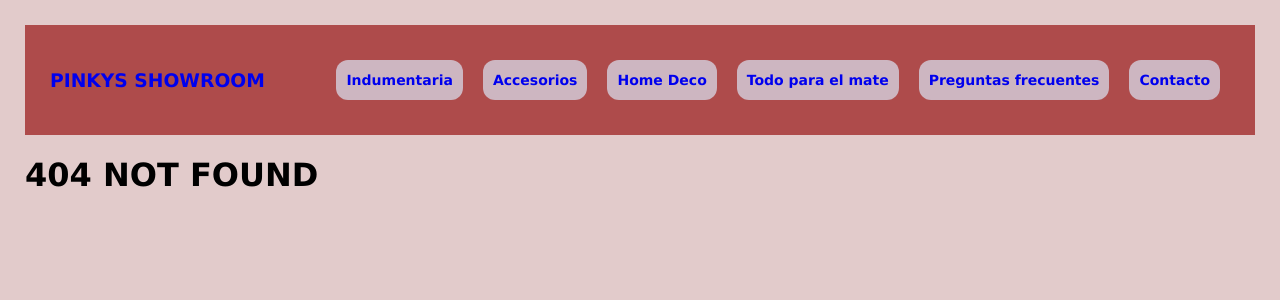
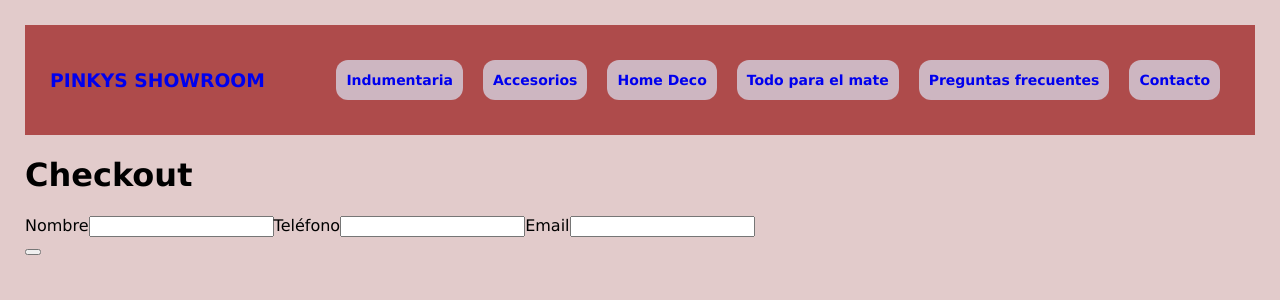
Before and after one commit to MiliDiazGrizzuti/ProyectoFinalReactJs, a React (Create React App) app: page /checkout in a window 1280 px wide. Before the commit this address had no page. Shown: the top 300 px of the page. Built offline with nearby package versions, Linux system fonts and the light colour scheme.

Commit message:
agrego firebase y checkout

```diff
--- a/package.json
+++ b/package.json
@@ -6,6 +6,7 @@
     "@testing-library/jest-dom": "^5.16.5",
     "@testing-library/react": "^13.4.0",
     "@testing-library/user-event": "^13.5.0",
+    "firebase": "^10.0.0",
     "react": "^18.2.0",
     "react-dom": "^18.2.0",
     "react-router-dom": "^6.13.0",
--- a/src/App.js
+++ b/src/App.js
@@ -10,6 +10,7 @@ import ItemDetailContainer from './Components/ItemDetailContainer/ItemDetailCont
 import { BrowserRouter, Routes, Route } from 'react-router-dom';
 import { CartProvider } from './Context/CartContext';
 import Cart from './Components/Cart/Cart';
+import Checkout from './Components/Checkout/Checkout';
 
 function App() {
   return (
@@ -18,10 +19,11 @@ function App() {
         <CartProvider>
           <NavBar />
           <Routes>
-            <Route path='/' element={<ItemListContainer/>}/>
+            <Route path='/' element={<ItemListContainer greeting={'Todos nuestros productos'}/>}/>
             <Route path='/category/:categoryId' element={<ItemListContainer greeting={"Productos por categoría"}/>}/>
             <Route path='/item/:itemId' element={<ItemDetailContainer />}/>
             <Route path='/cart' element={<Cart />} />
+            <Route path='/checkout' element={<Checkout />} />
             <Route path='*' element={<h1>404 NOT FOUND</h1>}/>
           </Routes>
         </CartProvider>
--- /dev/null
+++ b/src/Components/Checkout/Checkout.jsx
@@ -0,0 +1,90 @@
+import { writeBatch } from "firebase/firestore";
+import React, { useContext, useState } from "react";
+import { CartContext } from "../../Context/CartContext";
+import CheckoutForm from "../CheckoutForm/CheckoutForm";
+import { getDocs, collection, query, where, documentId, Timestamp, addDoc } from "firebase/firestore";
+import { db } from "../../Services/Firebase/FirebaseConfig";
+
+
+const Checkout = () => {
+    const [loading, setLoading] = useState(false)
+    const [orderId, setOrderId] = useState('')
+
+    const { cart, total, clearCart } = useContext(CartContext)
+
+    const createOrder = async ({ name, phone, email}) => {
+        setLoading(true)
+
+        try {
+            const objOrder = {
+                buyer: {
+                    name, phone, email
+                },
+                items: cart,
+                total: total,
+                date: Timestamp.fromDate(new Date())
+            }
+
+            const batch = writeBatch(db)
+
+            const outOfStock = []
+
+            const ids = cart.map(prod => prod.id)
+
+            const productsRef = collection(db, 'products')
+
+            const productsAddedFromFirestore = await getDocs(query(productsRef, where(documentId(), 'in', ids )))
+
+            const { docs } = productsAddedFromFirestore
+
+            docs.forEach(doc => {
+                const dataDoc = doc.data()
+                const stockDb = dataDoc.stockDb
+                const productAddedToCart = cart.find(prod => prod.id === doc.id)
+                const prodQuantity = productAddedToCart?.quantity
+
+                if(stockDb >= prodQuantity) {
+                    batch.update(doc.ref, { stock: stockDb - prodQuantity})
+                } else {
+                    outOfStock.push({ id: doc.id, ...dataDoc})
+                }
+            })
+
+            if(outOfStock.length === 0) {
+                await batch.commit()
+
+                const orderRef = collection(db, 'orders')
+
+                const orderAdded = await addDoc(orderRef, objOrder)
+
+                setOrderId(orderAdded.id)
+                clearCart()
+            } else {
+                console.error('Hay productos que están fuera de stock')
+            }
+
+        } catch (error) {
+            console.log(error)
+        } finally {
+            setLoading(false)
+        }
+
+    }
+
+    if(loading) {
+        return <h1>Se está generando su orden..</h1>
+    }
+
+    if(orderId) {
+        return <h1>El id de su compra es: {orderId}</h1>
+    }
+
+    return (
+        <div>
+            <h1>Checkout</h1>
+            <CheckoutForm onConfirm={createOrder}/>
+        </div>
+    )
+}
+
+export default Checkout;
--- /dev/null
+++ b/src/Components/CheckoutForm/CheckoutForm.jsx
@@ -0,0 +1,57 @@
+import React from "react";
+import { useState } from "react";
+
+const CheckoutForm = ({ onConfirm }) => {
+    const [name, setName] = useState('')
+    const [phone, setPhone] = useState('')
+    const [email, setEmail] = useState('')
+
+    const handleConfirm = (event) => {
+        event.preventDefault()
+
+        const userData = {
+            name, phone, email
+        }
+
+        onConfirm(userData)
+    }
+
+    return (
+        <div className='Container'>
+            <form onSubmit={handleConfirm} className='Form'>
+                <label classname='Label'>
+                    Nombre
+                    <input
+                        className='Input'
+                        type='text'
+                        value={name}
+                        onChange={({ target }) => setName(target.value)}
+                    />
+                </label>
+                <label className='Label'>
+                    Teléfono
+                    <input
+                        className='Input'
+                        type='text'
+                        value={phone}
+                        onChange={({ target }) => setPhone(target.value)}
+                    />
+                </label>
+                <label className='Label'>
+                    Email
+                    <input
+                        className='Input'
+                        type='text'
+                        value={email}
+                        onChange={({ target }) => setEmail(target.value)}
+                    />
+                </label>
+                <div className='Label'>
+                    <button type='submit' className='Options'></button>
+                </div>
+            </form>
+        </div>
+    )
+}
+
+export default CheckoutForm;
--- a/src/Components/ItemDetailContainer/ItemDetailContainer.jsx
+++ b/src/Components/ItemDetailContainer/ItemDetailContainer.jsx
@@ -1,22 +1,38 @@
 import { useState, useEffect } from 'react';
-import { getProductsByIdCategory } from '../../Productos';
 import ItemDetail from '../ItemDetail/ItemDetail';
 import { useParams } from 'react-router-dom'
 
+import { getDoc, doc } from 'firebase/firestore';
+import { db } from '../../Services/Firebase/FirebaseConfig';
+
 const ItemDetailContainer = () => {
     const [product, setProduct] = useState(null)
+    const [loading, setLoading] = useState (true)
 
     const { itemId } = useParams()
 
     useEffect(() => {
-        getProductsByIdCategory(itemId)
+        setLoading(true)
+
+        const docRef = doc(db, 'products', itemId)
+
+        getDoc(docRef)
             .then(response => {
-                setProduct(response)
+                const data = response.data()
+                const productAdapted = { id: response.id, ...data }
+                setProduct(productAdapted)
             })
             .catch(error => {
                 console.log(error)
             })
+            .finally(() => {
+                setLoading(false)
+            })
     }, [itemId])
+
+    if (loading) {
+        return <p>Cargando...</p>;
+    }
 
     return(
         <div className='ItemDetailContainer'>
--- a/src/Components/ItemListContainer/ItemListContainer.jsx
+++ b/src/Components/ItemListContainer/ItemListContainer.jsx
@@ -1,40 +1,49 @@
 import React from "react";
 import { useState, useEffect } from "react";
-import { getProducts, getProductsByIdCategory } from "../../Productos";
 import ItemList from "../ItemList/ItemList";
 import { useParams } from 'react-router-dom';
+import { getDocs, collection, query, where } from "firebase/firestore";
+import { db } from "../../Services/Firebase/FirebaseConfig";
 
 const ItemListContainer = () => {
     const [products, setProducts] = useState ([])
+    const [loading, setLoading] = useState(true)
 
     const { categoryId } = useParams()
 
     useEffect(() => {
-        const fetchData = async () => {
-            try {
-                let response;
+        setLoading(true)
 
-                if (categoryId) {
-                    response = await getProductsByIdCategory(categoryId);
-                } else {
-                    response = await getProducts();
-                }
+        const collectionRef = categoryId
+            ? query(collection(db, 'products'), where('category', '==', categoryId))
+            : collection(db, 'products')
 
-                setProducts(response);
-            } catch (error) {
-                console.error(error);
-            }
-        };
+        getDocs(collectionRef)
+            .then(response => {
+                const productsAdapted = response.docs.map(doc => {
+                    const data = doc.data()
+                    return { id: doc.id, ...data }
+                })
+                setProducts(productsAdapted)
+            })
+            .catch(error => {
+                console.log(error)
+            })
+            .finally(() => {
+                setLoading(false)
+            })
+    }, [categoryId])
 
-        fetchData();
-    }, [categoryId]);
+    if (loading) {
+        return <p>Cargando...</p>;
+    }
 
     return (
         <div className="itemlistcontainer">
             <h1 className="greeting">Bienvenidos a Pinkys Showroom</h1>
             <ItemList products={products} />
         </div>
-    );
+    )
 }
 
 export default ItemListContainer;
--- a/src/Productos.js
+++ /dev/null
@@ -1,45 +0,0 @@
-const products = [
-    {
-        id: '1',
-        name: 'Vestido Paris',
-        price: 12000,
-        category: 'Indumentaria',
-        img: '../Imagenes/Vestido.jpeg',
-        stock: 15,
-        description: 'Vestido de lino'
-    },
-    {
-        id: '2',
-        name: 'Gorra África',
-        price: 6000,
-        category: 'Accesorios',
-        img: '../Imagenes/Gorra.jpeg',
-        stock: 22,
-        description: 'Gorra beige'
-    },
-    {
-        id: '3',
-        name: 'Mantel Santorini',
-        price: 10000,
-        category: 'Home Deco',
-        img: '../Imagenes/Mantel.jpeg',
-        stock: 10,
-        description: 'Mantel de lino'
-    },
-]
-
-export const getProducts = () => {
-    return new Promise((resolve) => {
-        setTimeout(() => {
-            resolve(products)
-        }, 500)
-    })
-}
-
-export const getProductsByIdCategory = (productId) => {
-    return new Promise((resolve) => {
-        setTimeout(() => {
-            resolve(products.find(prod => prod.id === productId))
-        }, 500)
-    })
-}
--- /dev/null
+++ b/src/Services/Firebase/FirebaseConfig.js
@@ -0,0 +1,15 @@
+import { initializeApp } from 'firebase/app'
+import { getFirestore } from 'firebase/firestore'
+
+const firebaseConfig = {
+    apiKey: "AIzaSyA7-bptqJUTV2AieILuFccep2OaR3GS8_k",
+    authDomain: "pinkys-showroom.firebaseapp.com",
+    projectId: "pinkys-showroom",
+    storageBucket: "pinkys-showroom.appspot.com",
+    messagingSenderId: "222979829491",
+    appId: "1:222979829491:web:9337dc6ee121d4ab32d186"
+  };
+
+  const app = initializeApp(firebaseConfig)
+
+  export const db = getFirestore(app)
```
Also changed, not shown: 1 other file (tests, documents, lock files or other folders).
